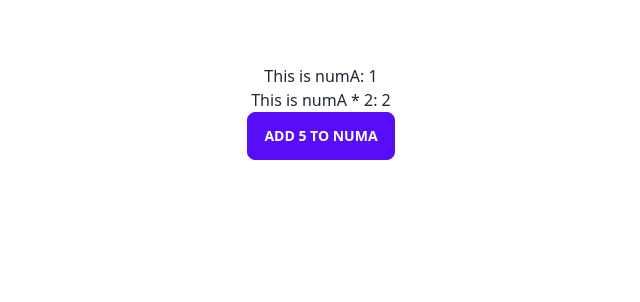
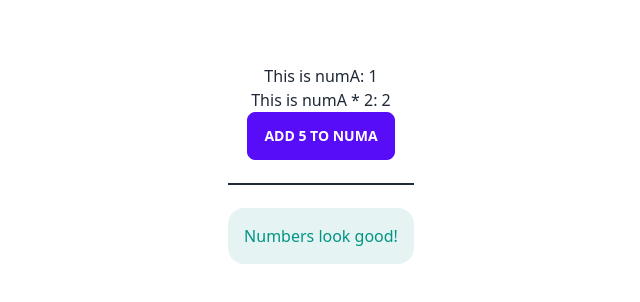
Before and after one commit to mikhail-karan/javascript-fundaments-svelte, a Svelte app: page / in a window 1280 px wide. Shown: the top 302 px of the page, without its empty margins (319-959 px from the left). Built offline with nearby package versions, Linux system fonts and the light colour scheme; what @tailwindcss/typography would draw is missing.

Commit message:
-alert displays when numa gets too high

```diff
--- a/src/App.svelte
+++ b/src/App.svelte
@@ -12,11 +12,30 @@
 
 <main class="flex w-full flex-col items-center mt-10 justify-center">
   <div class="prose lg:prose-xl text-center">
-    <h2 class="text-white">Lets get Reactive</h2>
+    <h2 class="text-white">Conditional Rendering</h2>
     <p>This is numA: {numA}</p>
     <p>This is numA * 2: {multiple}</p>
     <div class="btn btn-primary" on:click="{add5}">Add 5 to numA</div>
+    <div class="divider"></div>
+    {#if multiple > 200}
+    <!-- https://daisyui.com/components/alert -->
+    <div class="alert alert-error">
+      <div class="flex-1">
+        <svg xmlns="http://www.w3.org/2000/svg" fill="none" viewBox="0 0 24 24" class="w-6 h-6 mx-2 stroke-current">
+          <path stroke-linecap="round" stroke-linejoin="round" stroke-width="2" d="M18.364 18.364A9 9 0 005.636 5.636m12.728 12.728A9 9 0 015.636 5.636m12.728 12.728L5.636 5.636"></path>
+        </svg>
+        <label>Those numbers are way too high!</label>
+      </div>
+    </div>
+    {:else}
+    <div class="alert alert-success">
+      <div class="flex-1">
+        <label>Numbers look good!</label>
+      </div>
+    </div>
+    {/if}
   </div>
+
 </main>
 
 <style>
```
